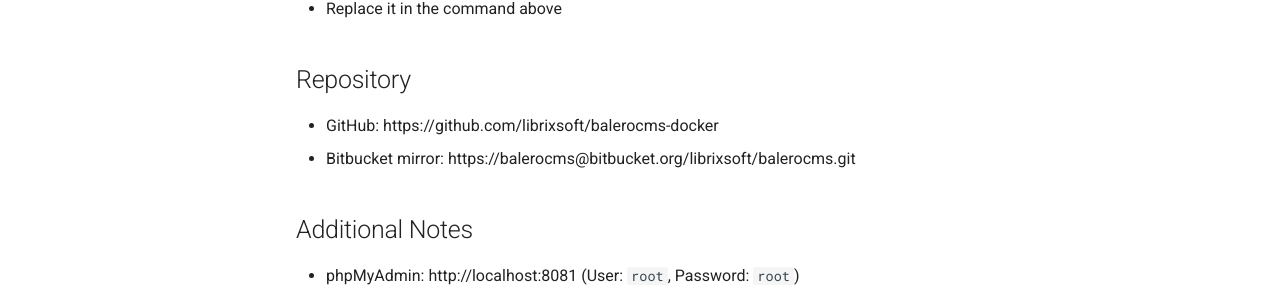
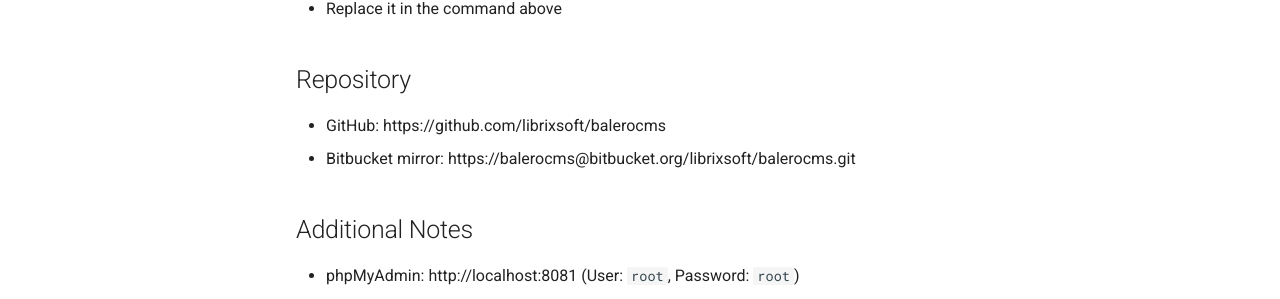
Before and after one commit to librixsoft/balerocms-docs, an MkDocs documentation site: the page built from docs/Tools-Reference.md, in a window 1280 px wide and 1146 px high. Shown: the part 722-1021 px from the top of the window. Built offline with MkDocs 1.6.1 and Material for MkDocs 9.7.7, drawn with Linux system fonts in a browser that asks for light colours; comment, search, counter and statistics services are not loaded; the version menu is left out; some of the changed lines change nothing that is shown.

Commit message:
docs: update GitHub repository link in Tools & Reference

```diff
--- a/docs/Tools-Reference.md
+++ b/docs/Tools-Reference.md
@@ -27,7 +27,7 @@ docker run --rm \
 
 ## Repository
 
-- GitHub: https://github.com/librixsoft/balerocms-docker
+- GitHub: https://github.com/librixsoft/balerocms
 - Bitbucket mirror: https://balerocms@bitbucket.org/librixsoft/balerocms.git
 
 ## Additional Notes
```
